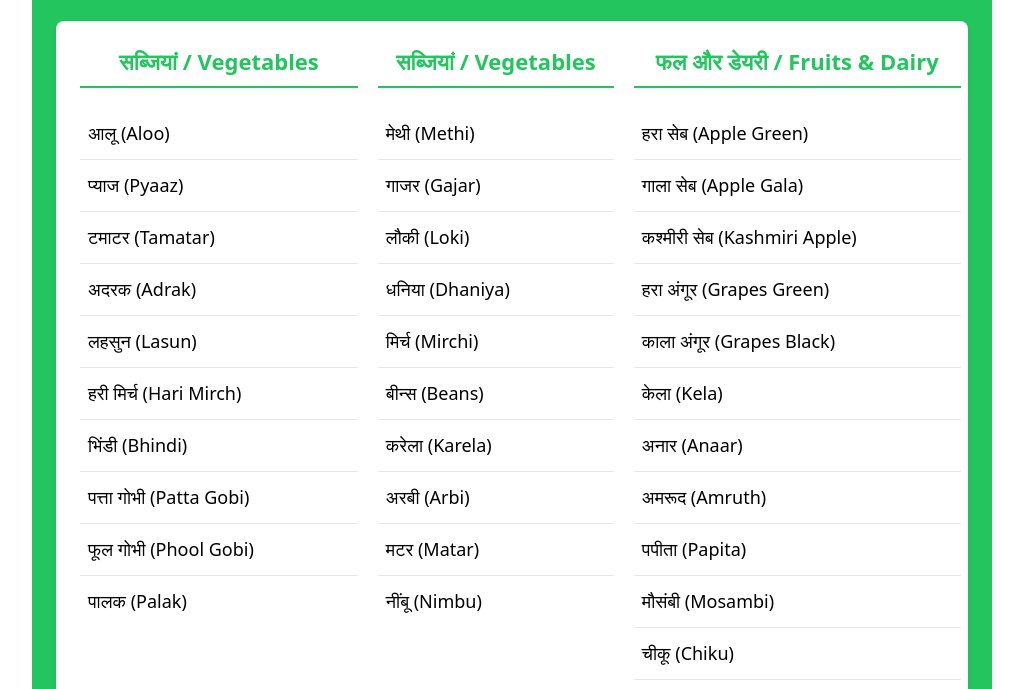
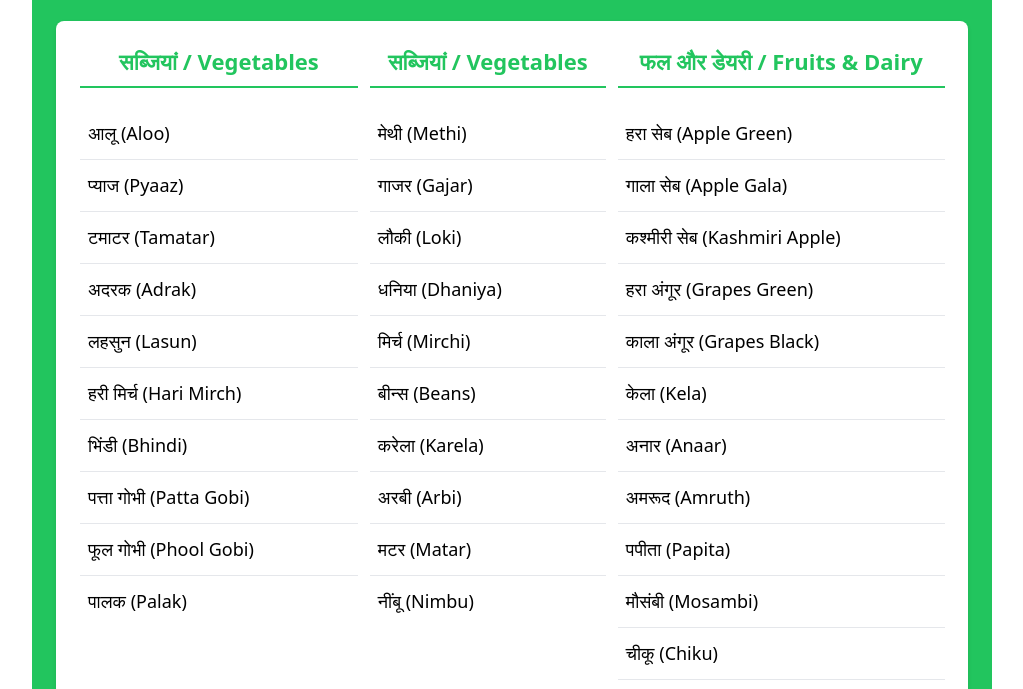
Before and after one commit to theconfusedhead/react, a React app: page / in a window 1280 px wide. Shown: the part 1271-1960 px from the top of the page, without its empty margins (128-1151 px from the left). Built offline with nearby package versions, Linux system fonts and the light colour scheme.

Commit message:
bug fix on grid padding

```diff
--- a/VeggieMart.css
+++ b/VeggieMart.css
@@ -108,7 +108,7 @@
 .price-chart {
   display: grid;
   grid-template-columns: repeat(3, 1fr);
-  gap: 20px;
+  gap: 12px;
   background-color: white;
   border-radius: 8px;
   padding: 24px;
```
